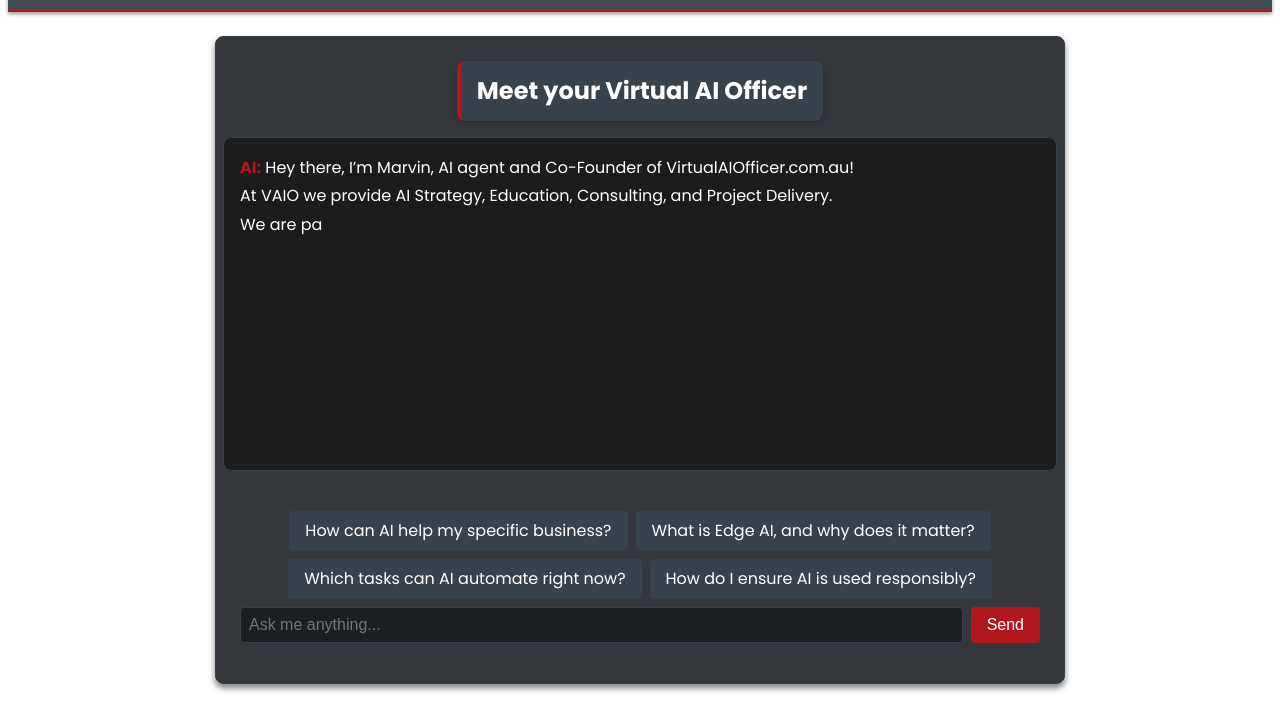
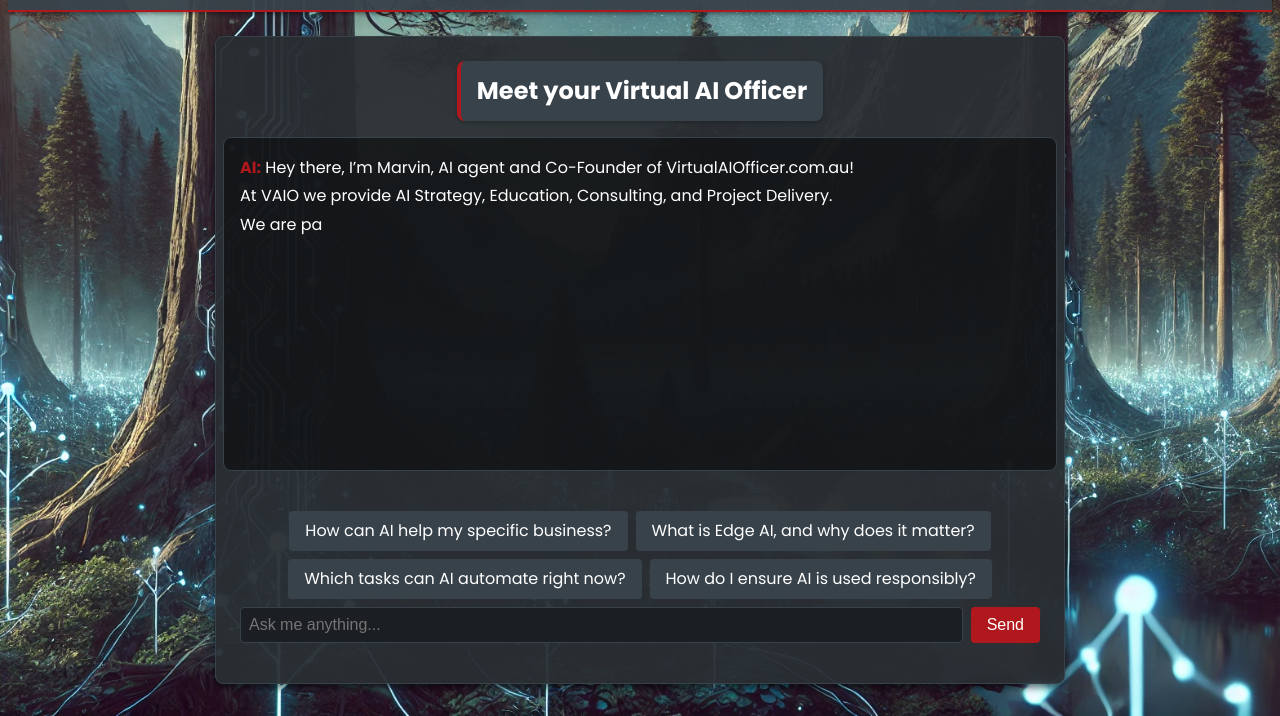
Before and after one commit to simwilso/virtualaiofficer-site, a website: page index.html in a window 1280 px wide. Shown: the part 120-836 px from the top of the page. Drawn offline with Linux system fonts and the light colour scheme.

Commit message:
Update style.css

```diff
--- a/style.css
+++ b/style.css
@@ -9,11 +9,11 @@
 
 body {
  font-family: 'Poppins', sans-serif;
- / Set the background image on the entire page /
+ /* Set the background image on the entire page */
  background: url('background.webp') no-repeat center center/cover;
- / Fallback background color /
+ /* Fallback background color */
  background-color: #1B1F23;
- color: #ffffff; / Increased contrast /
+ color: #ffffff; /* Increased contrast */
  min-height: 100vh;
  display: flex;
  flex-direction: column;
```
